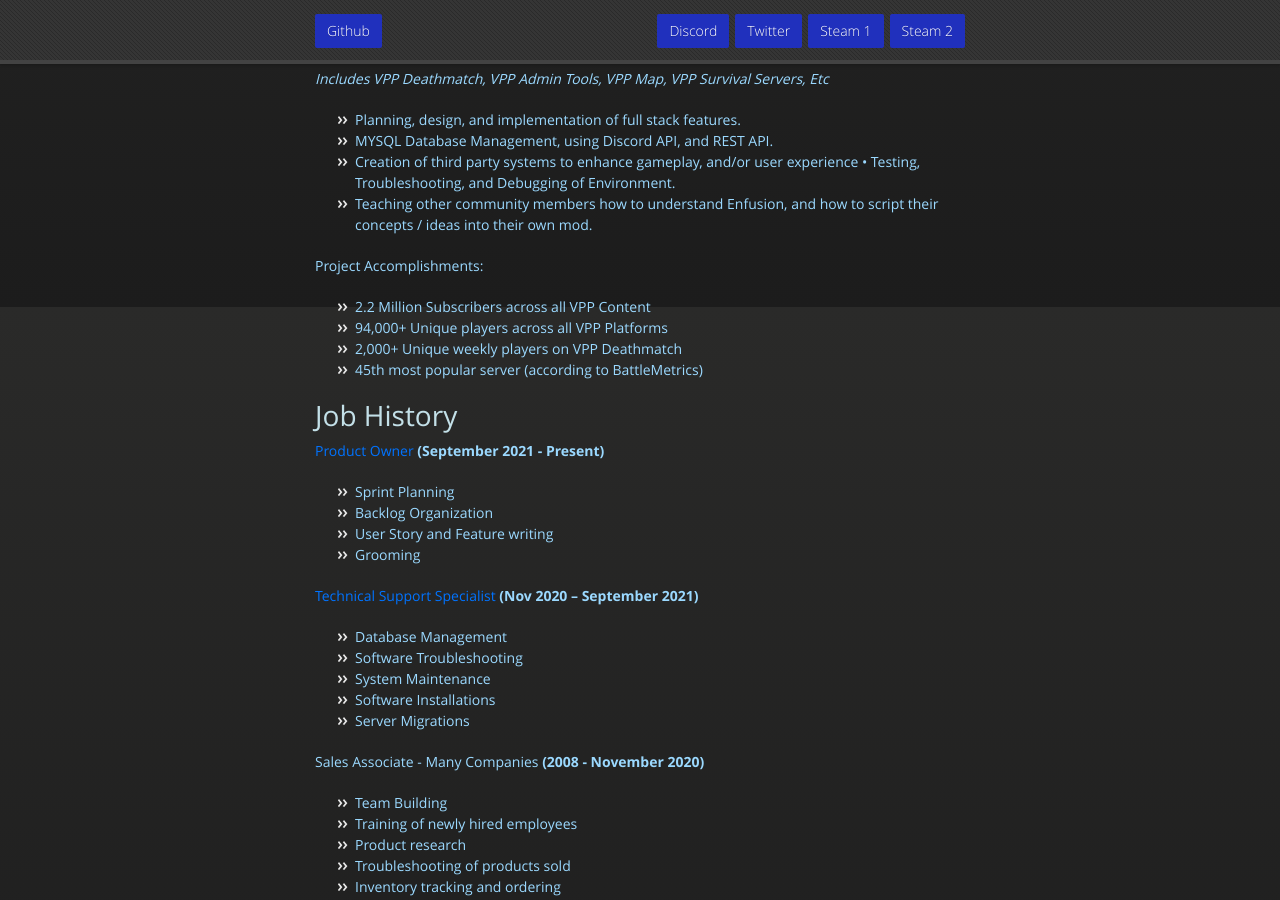
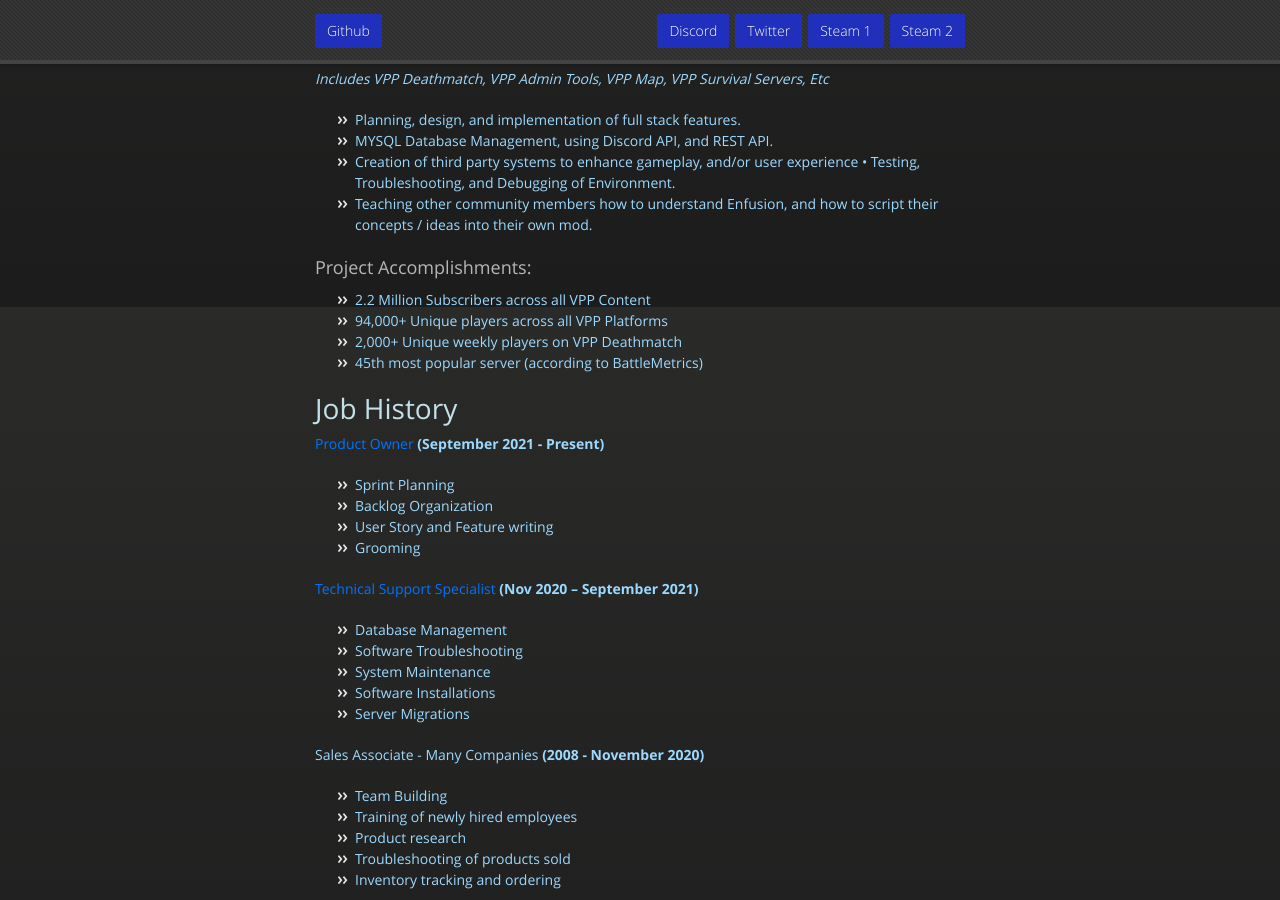
Before and after one commit to GravityWolfNotAmused/gravitywolfnotamused.github.io, a Jekyll site: the page built from index.md, in a window 1280 px wide and 900 px high, scrolled down 593 px. Built offline with Jekyll 4.4.1, drawn with Linux system fonts in a browser that asks for light colours; our own code applies the rules of GitHub Pages for plain Markdown files.

```diff
--- a/index.md
+++ b/index.md
@@ -15,7 +15,7 @@ My name is Larry, and I am a self taught programmer. I have wrote mods for games
 - Creation of third party systems to enhance gameplay, and/or user experience • Testing, Troubleshooting, and Debugging of Environment.
 - Teaching other community members how to understand Enfusion, and how to script their concepts / ideas into their own mod.
 
-Project Accomplishments:
+### Project Accomplishments:
 - 2.2 Million Subscribers across all VPP Content
 - 94,000+ Unique players across all VPP Platforms
 - 2,000+ Unique weekly players on VPP Deathmatch
```
